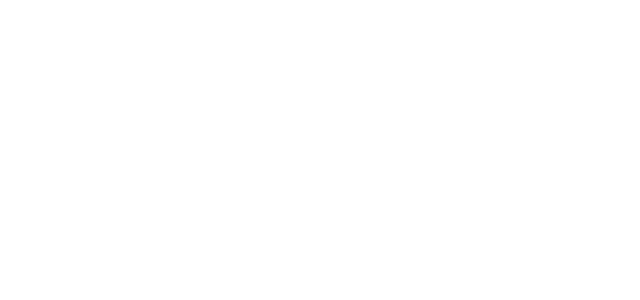
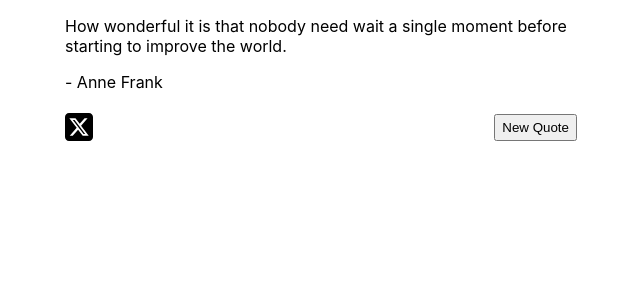
Before and after one commit to fepec/random-quote-machine, a JavaScript app: page / in a window 1280 px wide. Shown: the top 300 px of the page, without its empty margins (319-959 px from the left). Built offline with nearby package versions, Linux system fonts and the light colour scheme; the HTML template or start-up script is replaced by a standard one.

Commit message:
Static version w/ basic styling

```diff
--- a/package.json
+++ b/package.json
@@ -3,6 +3,9 @@
   "version": "0.1.0",
   "private": true,
   "dependencies": {
+    "@fortawesome/fontawesome-svg-core": "^6.4.2",
+    "@fortawesome/free-brands-svg-icons": "^6.4.2",
+    "@fortawesome/react-fontawesome": "^0.2.0",
     "@testing-library/jest-dom": "^5.17.0",
     "@testing-library/react": "^13.4.0",
     "@testing-library/user-event": "^13.5.0",
--- a/src/App.css
+++ b/src/App.css
@@ -1,3 +1,30 @@
 * {
   box-sizing: border-box;
 }
+
+html {
+  font-family:'Segoe UI', Tahoma, Geneva, Verdana, sans-serif;
+}
+
+#quote-box {
+  width: 40vw;
+  height: 50vh;
+  margin: auto;
+}
+
+.button-bar {
+  width: 100%;
+  display: flex;
+  justify-content: space-between;
+  align-items: center;
+}
+
+#tweet-quote {
+  font-size: 2em;
+  padding: 0;
+  margin: 0;
+}
+
+#new-quote {
+  height: 2em;
+}
--- a/src/App.js
+++ b/src/App.js
@@ -1,13 +1,71 @@
+import "./App.css";
 
-import './App.css';
+import { FontAwesomeIcon } from "@fortawesome/react-fontawesome";
+import { faSquareXTwitter } from "@fortawesome/free-brands-svg-icons";
 
 function App() {
   return (
     <div className="App">
+      <QuoteBox quote={QUOTE} />
     </div>
   );
 }
 
+function QuoteBox({ quote }) {
+  return (
+    <div id="quote-box">
+      <QuoteText text={quote.content} />
+      <QuoteAuthor author={quote.author} />
+      <ButtonBar />
+    </div>
+  );
+}
 
+function QuoteText({ text }) {
+  return <p id="text">{text}</p>;
+}
+
+function QuoteAuthor({ author }) {
+  return <p id="author">- {author}</p>;
+}
+
+function ButtonBar() {
+  return (
+    <div className="button-bar">
+      <TweetQuote />
+      <NewQuote />
+    </div>
+  );
+}
+
+function TweetQuote() {
+  return (
+    <div>
+      <a id="tweet-quote">
+        <FontAwesomeIcon icon={faSquareXTwitter} />
+      </a>
+    </div>
+  );
+}
+
+function NewQuote() {
+  return (
+    <>
+      <button id="new-quote">New Quote</button>
+    </>
+  );
+}
 
 export default App;
+
+const QUOTE = {
+  _id: "RmeADLR8F3X2",
+  content:
+    "How wonderful it is that nobody need wait a single moment before starting to improve the world.",
+  author: "Anne Frank",
+  tags: ["Famous Quotes"],
+  authorSlug: "anne-frank",
+  length: 95,
+  dateAdded: "2020-03-27",
+  dateModified: "2023-04-14",
+};
```
Also changed, not shown: 1 other file (tests, documents, lock files or other folders).
